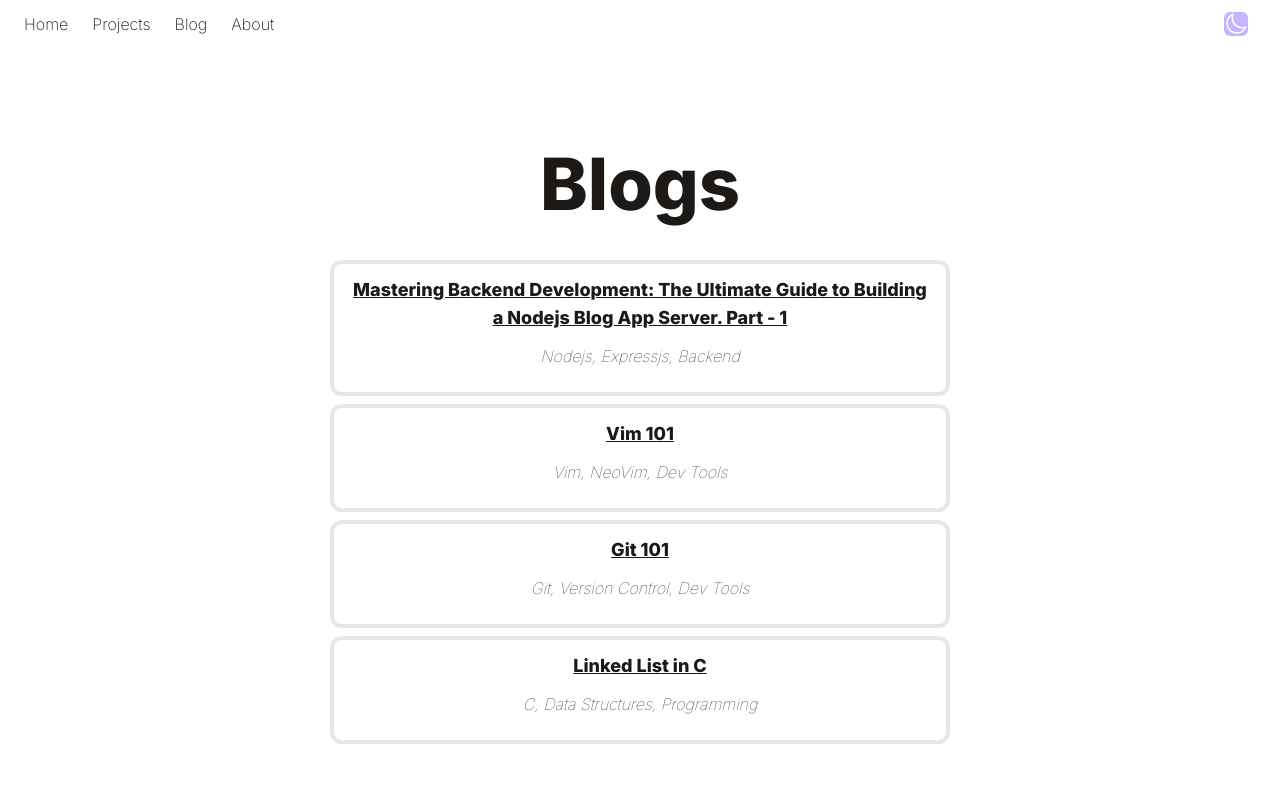
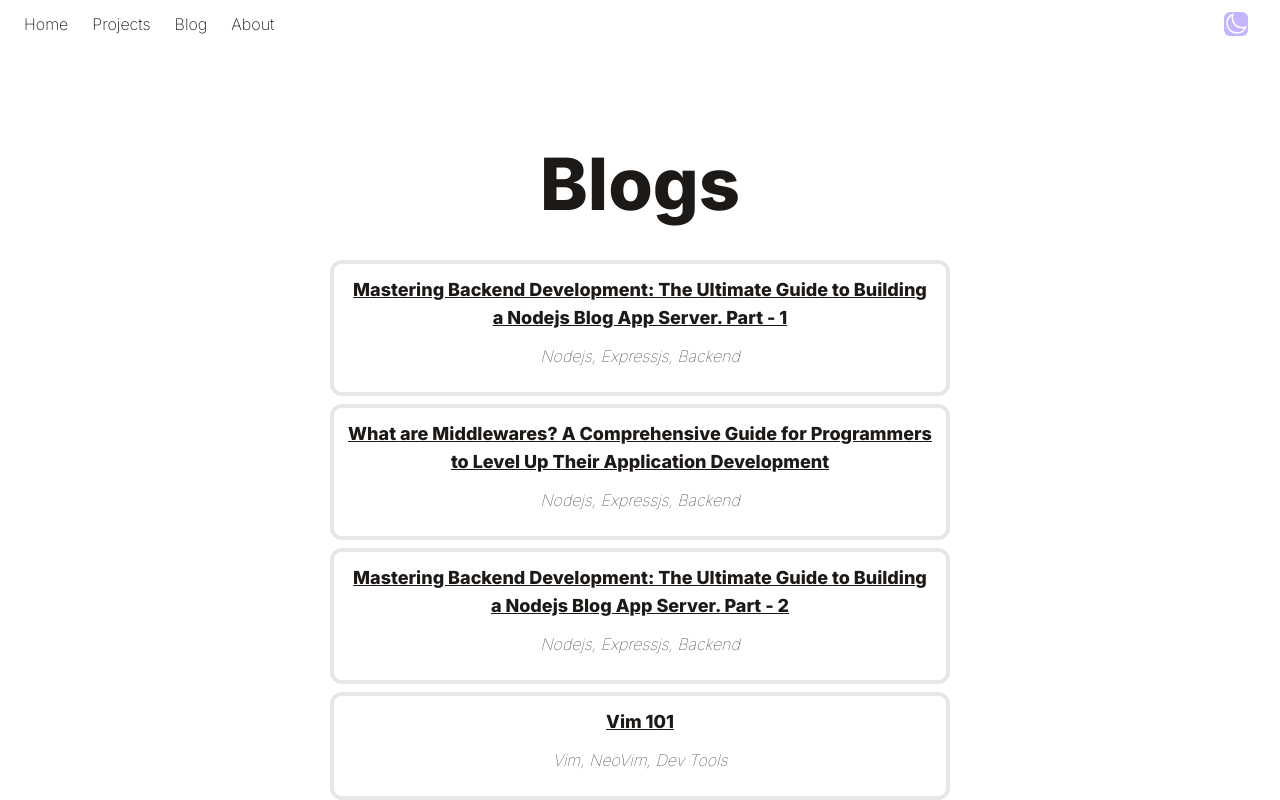
Before and after one commit to theyashwanthsai/DigitalGarden, a React (Vite) app: page /blog in a window 1280 px wide. Shown: the top 800 px of the page. Built offline with nearby package versions, Linux system fonts and the light colour scheme; a web font is replaced by a local one.

Commit message:
added blog links

```diff
--- a/src/components/blogList.js
+++ b/src/components/blogList.js
@@ -4,6 +4,17 @@ const blog = [{
         link: 'https://theyashwanthsai.hashnode.dev/mastering-backend-development-the-ultimate-guide-to-building-a-nodejs-blog-app-server-part-1',
         tags: "Nodejs, Expressjs, Backend"
 
+},
+{
+    title: 'What are Middlewares? A Comprehensive Guide for Programmers to Level Up Their Application Development',
+    link: 'https://theyashwanthsai.hashnode.dev/what-are-middlewares-a-comprehensive-guide-for-programmers-to-level-up-their-application-development',
+    tags: "Nodejs, Expressjs, Backend"
+},
+
+{
+    title: 'Mastering Backend Development: The Ultimate Guide to Building a Nodejs Blog App Server. Part - 2',
+    link: 'https://theyashwanthsai.hashnode.dev/mastering-backend-development-the-ultimate-guide-to-building-a-nodejs-blog-app-server-part-2',
+    tags: "Nodejs, Expressjs, Backend"
 },
 {
 
```
